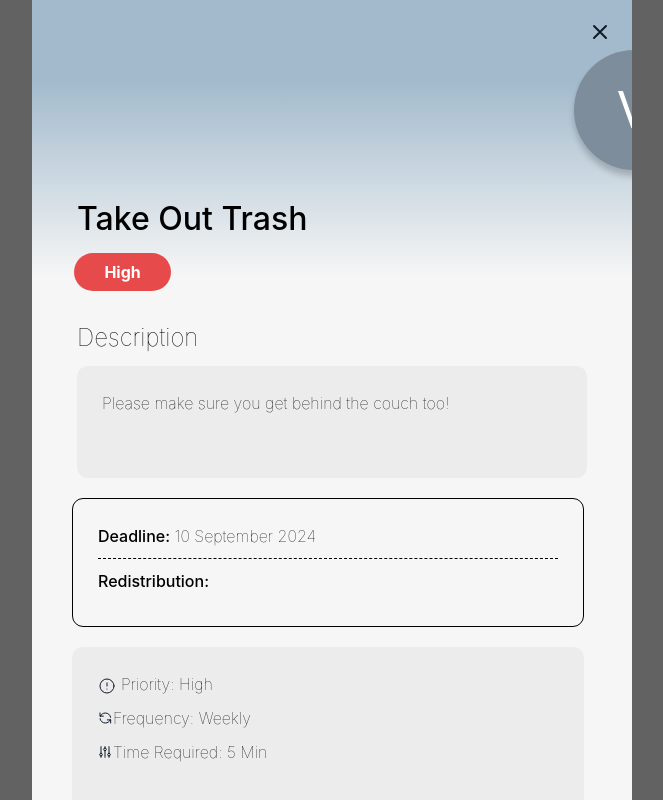
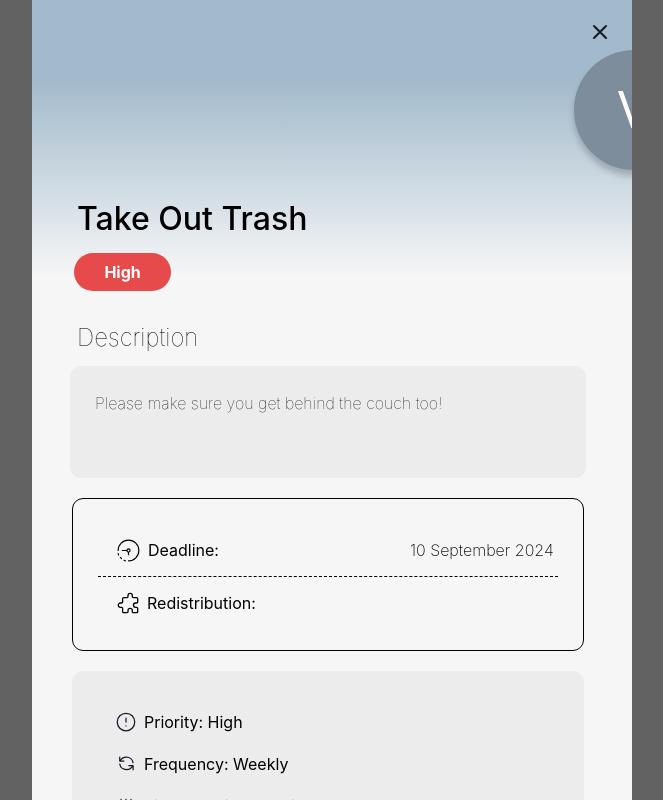
Before and after one commit to QuanNguyenDong/roomie, a React (Create React App) app in the folder frontend/: page /tasks in a window 1280 px wide. Both pictures are taken after a click on the element 640 px from the left and 440 px from the top of the page. Shown: the top 800 px of the page, without its empty margins (308-971 px from the left). Built offline with nearby package versions, Linux system fonts and the light colour scheme; the HTML template or start-up script is replaced by a standard one.

Commit message:
view task card complete

```diff
--- a/frontend/src/pages/TaskCard.js
+++ b/frontend/src/pages/TaskCard.js
@@ -1,12 +1,27 @@
 import React from 'react';
 import "../styling/taskCard.scss"
 import CloseIcon from "../svgs/TaskManagement/CloseIcon";
-import PriorityIcon from "../svgs/TaskManagement/PriorityIcon"
-import TaskFrequencyIcon from "../svgs/TaskManagement/TaskFrequencyIcon"
-import DurationIcon from "../svgs/TaskManagement/DurationIcon"
+import PriorityIcon from "../svgs/TaskManagement/PriorityIcon";
+import TaskFrequencyIcon from "../svgs/TaskManagement/TaskFrequencyIcon";
+import DurationIcon from "../svgs/TaskManagement/DurationIcon";
+import PuzzleIcon from "../svgs/TaskManagement/PuzzleIcon";
+import DeadlineIcon from "../svgs/TaskManagement/DeadlineIcon";
 
 function TaskModal({ task, isOpen, onClose }) {
     if (!isOpen || !task) return null;
+
+    const getHeaderGradient = (priority) => {
+        switch (priority.toLowerCase()) {
+            case 'high':
+                return 'linear-gradient(180deg, #A2BACC 24.9%, #F6F6F6 86.58%)'; // Red gradient for high priority
+            case 'medium':
+                return 'linear-gradient(180deg, #C3B8BD 24.9%, #F6F6F6 86.58%)'; // Yellow gradient for medium priority
+            case 'low':
+                return 'linear-gradient(180deg, #A8B9A4 24.9%, #F6F6F6 86.58%)'; // Green gradient for low priority
+            default:
+                return 'linear-gradient(180deg, #D9D9D9 24.9%, #F6F6F6 86.58%)'; // Default gradient
+        }
+    };
 
     const getPriorityClass = (priority) => {
         switch (priority.toLowerCase()) {
@@ -24,7 +39,7 @@ function TaskModal({ task, isOpen, onClose }) {
     return (
         <div className="modal-overlay" onClick={onClose}>
             <div className="modal-content" onClick={(e) => e.stopPropagation()}>
-                <div className="header">
+                <div className="header" style={{ background: getHeaderGradient(task.priority) }}>
                     <div className='task-avatar2'>{task.avatar}</div>
                     <button className="close-button" onClick={onClose}><CloseIcon /></button>
                     <h1>{task.title}</h1>
@@ -32,35 +47,76 @@ function TaskModal({ task, isOpen, onClose }) {
                         <p style={{marginTop: "10px"}}>{task.priority.charAt(0).toUpperCase() + task.priority.slice(1)}</p>
                     </div>
                 </div>
+
                 <h2>Description</h2>
                 <div className='description'>
                     <p>{task.description}</p>
                 </div>
                 <div className='content'>
                     <div className='deadline-box'>
-                       <p><span style={{ fontWeight: "550"}}>Deadline:</span>  {task.dueDate}</p>
+                    <p>
+                            <span className="icon-text-container">
+                                <span className="icon-text-label">
+                                    <DeadlineIcon />
+                                    Deadline:
+                                </span>
+                                <span className="icon-text-date">
+                                    {task.dueDate}
+                                </span>
+                            </span>
+                        </p>
+
                         <hr style={{ border: "none", borderBottom: "0.3px dashed #000", margin: "10px 0" }} />
-                        <p><span style={{ fontWeight: "550" }}>Redistribution: </span> </p>
+                        <p>
+                            <span className="icon-text-container">
+                                <span className="icon-text-label">
+                                <PuzzleIcon />
+                                    Redistribution:
+                                </span>
+                                {/* <span className="icon-text-date">
+                                    {task.dueDate}
+                                </span> */}
+                            </span>
+                        </p>
+
                     </div>
                     <div className='frequency-box'>
+
                     <p>
-                                <span className="priority-container">
-                                    <PriorityIcon className="priority-icon" />
+                            <span className="icon-text-container">
+                                <span className="icon-text-label">
+                                <PriorityIcon />
                                 Priority: {task.priority}
+                                </span>
+                                {/* <span className="icon-text-date">
+                                    {task.dueDate}
+                                </span> */}
                             </span>
                         </p>
                         <p>
-                                <span className="priority-container">
-                                    <TaskFrequencyIcon className="priority-icon" />
+                            <span className="icon-text-container">
+                                <span className="icon-text-label">
+                                <TaskFrequencyIcon />
                                 Frequency: {task.frequency}
                                 </span>
+                                {/* <span className="icon-text-date">
+                                    {task.dueDate}
+                                </span> */}
+                            </span>
                         </p>
+
                         <p>
-                                <span className="priority-container">
-                                    <DurationIcon className="priority-icon" />
+                            <span className="icon-text-container">
+                                <span className="icon-text-label">
+                                <DurationIcon />
                                 Time Required: {task.time}
                                 </span>
+                                {/* <span className="icon-text-date">
+                                    {task.dueDate}
+                                </span> */}
+                            </span>
                         </p>
+
                     </div>
 
                 </div>
--- a/frontend/src/pages/TaskManager.js
+++ b/frontend/src/pages/TaskManager.js
@@ -64,7 +64,7 @@ function TaskManager() {
     };
 
     const filteredTasks = tasks.filter((task) => {
-        return priorityFilter === 'All' || task.priority === priorityFilter.toLowerCase();
+        return priorityFilter === 'All' || task.priority === priorityFilter;
     });
 
     const openTaskModal = (task) => {
@@ -77,7 +77,7 @@ function TaskManager() {
 
     return (
         <div className="task-manager max-w-[500px] mx-auto">
-            <h2>Tasks</h2>
+            <h2 style={{fontSize:"32px", fontWeight:"600"}}>Tasks</h2>
             <div className="task-filter-buttons">
                 <button onClick={() => setPriorityFilter('All')}>All Tasks</button>
                 <button onClick={togglePriorityDropdown}>Priority</button>
--- a/frontend/src/styling/taskCard.css
+++ b/frontend/src/styling/taskCard.css
@@ -32,7 +32,6 @@
   height: 40%;
   margin: 0;
   flex-shrink: 0;
-  background: linear-gradient(180deg, #A2BACC 24.9%, #F6F6F6 86.58%);
 }
 
 .task-avatar2 {
@@ -73,10 +72,10 @@ h2 {
 }
 
 .description {
-  width: 85%;
+  width: 86%;
   margin-bottom: 20px;
-  justify-self: flex-start;
-  align-self: center;
+  align-self: flex-start;
+  margin-left: 38px;
   padding: 25px;
   height: 112px;
   flex-shrink: 0;
@@ -140,27 +139,40 @@ p {
   background: transparent;
 }
 
+.icon-text-container {
+  display: flex;
+  align-items: center;
+  margin-left: 15px;
+  margin-top: 10px;
+  padding: 4px;
+  font-weight: 400;
+  justify-content: space-between;
+}
+
+.icon-text-label {
+  display: flex;
+  align-items: center;
+}
+
+.icon-text-date {
+  margin-left: 10px;
+  font-weight: 200;
+}
+
+.icon-text-container svg {
+  margin-right: 8px;
+}
+
 .frequency-box {
   width: 89%;
   margin-bottom: 20px;
   justify-self: flex-start;
   align-self: center;
   padding: 25px;
-  height: 60%;
+  height: -moz-max-content;
+  height: max-content;
   flex-shrink: 0;
   font-weight: 100;
   border-radius: 11px;
   background: #ECECEC;
-}
-
-.priority-container {
-  display: flex;
-  align-items: center;
-}
-
-.priority-icon {
-  margin-right: 12px;
-  border: 2px;
-  width: 18px;
-  height: 18px;
 }/*# sourceMappingURL=taskCard.css.map */
--- a/frontend/src/styling/taskCard.scss
+++ b/frontend/src/styling/taskCard.scss
@@ -1,5 +1,3 @@
-
-
 .modal-overlay {
     position: fixed;
     top: 0;
@@ -34,7 +32,6 @@
     height: 40%;
     margin: 0;
     flex-shrink: 0;
-    background: linear-gradient(180deg, #A2BACC 24.9%, #F6F6F6 86.58%);
 
 }
 
@@ -77,10 +74,11 @@ h2 {
 }
 
 .description{
-    width: 85%;
+    width: 86%;
     margin-bottom: 20px;
-    justify-self: flex-start;
-    align-self: center;
+    //justify-self: flex-start;
+    align-self: flex-start;
+    margin-left: 38px;
     padding: 25px;
     height: 112px;
     flex-shrink: 0;
@@ -141,8 +139,34 @@ p {
     border-radius: 11px;
     border-color: black;
     border-width: 0.7px;
-    background: transparent
+    background: transparent;
 
+}
+
+
+.icon-text-container {
+    display: flex;
+    align-items: center;
+    margin-left: 15px;
+    margin-top: 10px;
+    padding: 4px;
+    font-weight: 400;
+    justify-content: space-between;
+}
+
+.icon-text-label {
+    display: flex;
+    align-items: center;
+
+}
+
+.icon-text-date {
+    margin-left: 10px;
+    font-weight: 200;
+}
+
+.icon-text-container svg {
+    margin-right: 8px;
 }
 
 .frequency-box{
@@ -151,21 +175,9 @@ p {
     justify-self: flex-start;
     align-self: center;
     padding: 25px;
-    height: 60%;
+    height: max-content;
     flex-shrink: 0;
     font-weight: 100;
     border-radius: 11px;
     background: #ECECEC
 }
-
-.priority-container {
-    display: flex;
-    align-items: center;
-}
-
-.priority-icon {
-    margin-right: 12px;
-    border: 2px;
-    width: 18px;
-    height: 18px;
-}
--- /dev/null
+++ b/frontend/src/svgs/TaskManagement/DeadlineIcon.js
@@ -0,0 +1,27 @@
+import React from "react";
+
+function Icon() {
+  return (
+    <svg
+      xmlns="http://www.w3.org/2000/svg"
+      width="23"
+      height="23"
+      fill="none"
+      viewBox="0 0 20 20"
+    >
+      <path
+        stroke="#000"
+        strokeLinecap="round"
+        strokeLinejoin="round"
+        d="M1 12.7c.129.385.28.759.45 1.12m1.463 2.252c.284.33.59.642.914.931M7.3 19a9.536 9.536 0 01-1.173-.466"
+      ></path>
+      <path
+        stroke="#000"
+        strokeLinecap="round"
+        d="M10 11.35A1.35 1.35 0 108.65 10M10 11.35A1.35 1.35 0 018.65 10M10 11.35v2.25M8.65 10H4.6M10 19a9 9 0 10-9-9"
+      ></path>
+    </svg>
+  );
+}
+
+export default Icon;
--- a/frontend/src/svgs/TaskManagement/DurationIcon.js
+++ b/frontend/src/svgs/TaskManagement/DurationIcon.js
@@ -4,8 +4,8 @@ function Icon() {
   return (
     <svg
       xmlns="http://www.w3.org/2000/svg"
-      width="16"
-      height="16"
+      width="20"
+      height="20"
       fill="none"
       viewBox="0 0 16 16"
     >
--- a/frontend/src/svgs/TaskManagement/PriorityIcon.js
+++ b/frontend/src/svgs/TaskManagement/PriorityIcon.js
@@ -4,16 +4,16 @@ function Icon() {
   return (
     <svg
       xmlns="http://www.w3.org/2000/svg"
-      width="24"
-      height="24"
+      width="20"
+      height="20"
       fill="none"
-      viewBox="0 0 24 24"
+      viewBox="0 0 16 16"
     >
       <path
         stroke="#111827"
         strokeLinecap="round"
         strokeLinejoin="round"
-        d="M10 10.889V14m0 3.111h.008M17 14a7 7 0 11-14 0 7 7 0 0114 0z"
+        d="M8 4.889V8m0 3.111h.008M15 8A7 7 0 111 8a7 7 0 0114 0z"
       ></path>
     </svg>
   );
--- /dev/null
+++ b/frontend/src/svgs/TaskManagement/PuzzleIcon.js
@@ -0,0 +1,22 @@
+import React from "react";
+
+function Icon() {
+  return (
+    <svg
+      xmlns="http://www.w3.org/2000/svg"
+      width="22"
+      height="22"
+      fill="none"
+      viewBox="0 0 17 17"
+    >
+      <path
+        stroke="#000"
+        strokeLinecap="round"
+        strokeLinejoin="round"
+        d="M8.5 2.667a1.667 1.667 0 013.333 0V3.5c0 .46.373.833.834.833h2.5c.46 0 .833.373.833.834v2.5c0 .46-.373.833-.833.833h-.834a1.667 1.667 0 000 3.333h.834c.46 0 .833.373.833.834v2.5c0 .46-.373.833-.833.833h-2.5a.833.833 0 01-.834-.833v-.834a1.667 1.667 0 00-3.333 0v.834c0 .46-.373.833-.833.833h-2.5a.833.833 0 01-.834-.833v-2.5a.833.833 0 00-.833-.834h-.833a1.667 1.667 0 110-3.333H3.5c.46 0 .833-.373.833-.833v-2.5c0-.46.373-.834.834-.834h2.5c.46 0 .833-.373.833-.833v-.833z"
+      ></path>
+    </svg>
+  );
+}
+
+export default Icon;
--- a/frontend/src/svgs/TaskManagement/TaskFrequencyIcon.js
+++ b/frontend/src/svgs/TaskManagement/TaskFrequencyIcon.js
@@ -4,8 +4,8 @@ function Icon() {
   return (
     <svg
       xmlns="http://www.w3.org/2000/svg"
-      width="16"
-      height="15"
+      width="20"
+      height="20"
       fill="none"
       viewBox="0 0 16 15"
     >
```
Also changed, not shown: 1 other file (tests, documents, lock files or other folders). Lines whose indentation alone changed are shown as unchanged.
